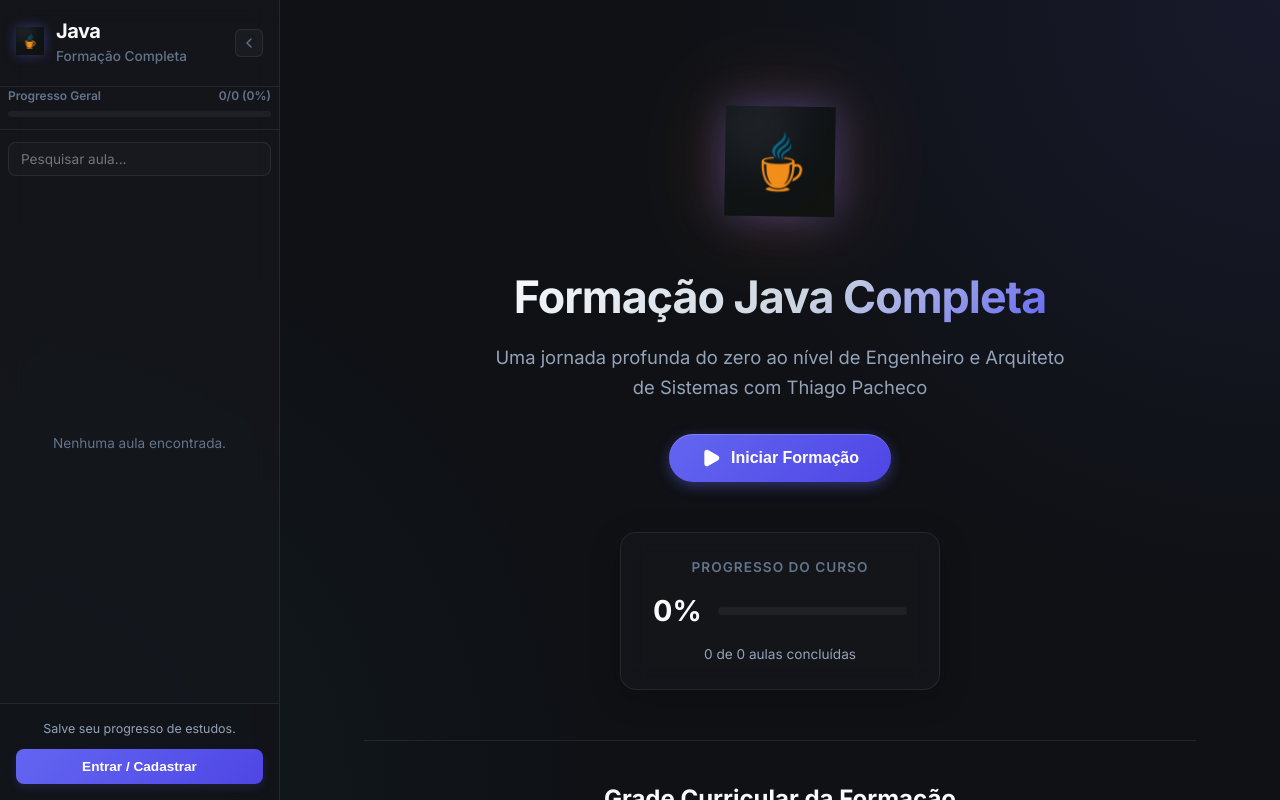
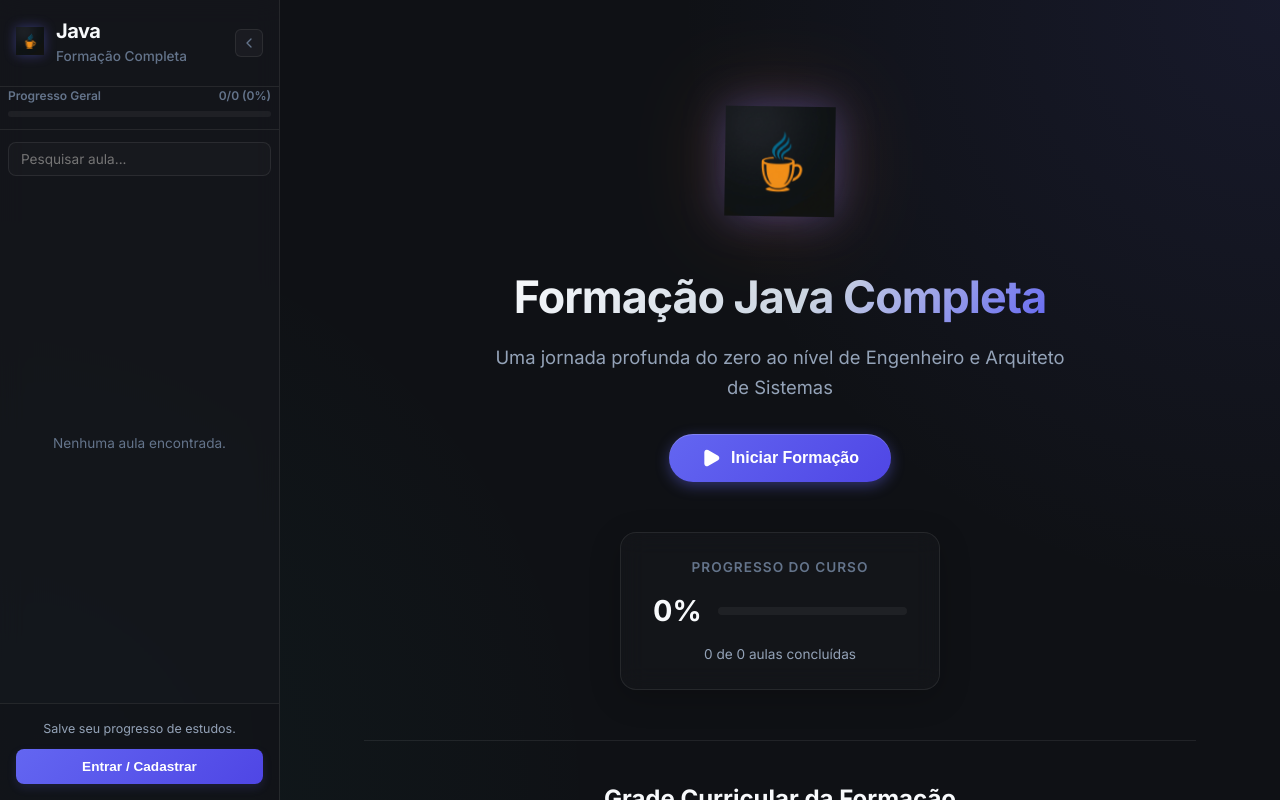
Before and after one commit to thipacheco1/formacao-java-thiago, a React (Vite) app in the folder plataforma-curso/: page / in a window 1280 px wide. Built offline with nearby package versions, Linux system fonts and the light colour scheme.

Commit message:
feat: remove user name from welcome page subtitle

```diff
--- a/plataforma-curso/src/components/WelcomeView.jsx
+++ b/plataforma-curso/src/components/WelcomeView.jsx
@@ -61,7 +61,7 @@ const WelcomeView = ({ lessons, completedLessons, onSelectLesson }) => {
           <div className="logo-glow"></div>
         </div>
         <h1 className="welcome-title">Formação Java Completa</h1>
-        <p className="welcome-subtitle">Uma jornada profunda do zero ao nível de Engenheiro e Arquiteto de Sistemas com Thiago Pacheco</p>
+        <p className="welcome-subtitle">Uma jornada profunda do zero ao nível de Engenheiro e Arquiteto de Sistemas</p>
 
         <button className="welcome-start-btn" onClick={handleStart}>
           <Play size={20} fill="currentColor" />
```
Also changed, not shown: 2 other files (tests, documents, lock files or other folders).
